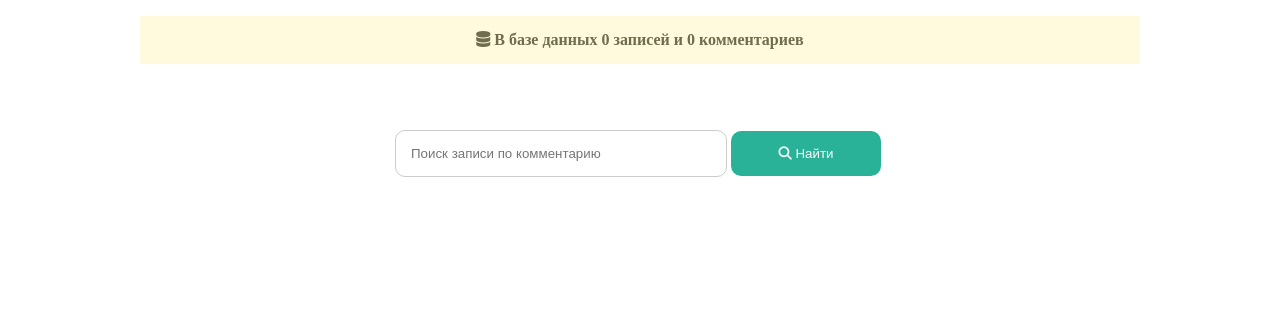
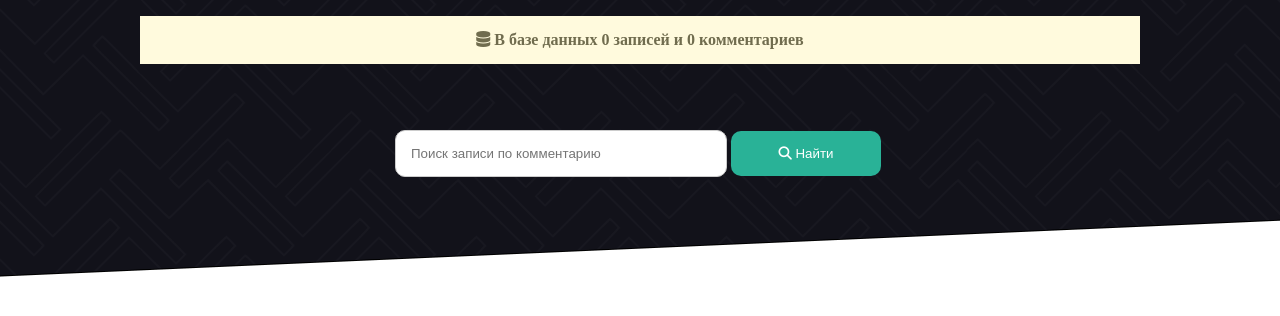
Before and after one commit to vladislaus1990/test, a PHP site: page / in a window 1280 px wide. Shown: the top 316 px of the page. Run offline with PHP 8.4, Linux system fonts and the light colour scheme; data that the repository does not hold is empty; some libraries are stand-ins or nearby versions.

Commit message:
Add files via upload

```diff
--- a/index.php
+++ b/index.php
@@ -2,7 +2,7 @@
 <html>
 <head>
 <meta charset="UTF-8">
-<title>...</title>
+<title>Тестовое задание для ИНЛАЙН</title>
 <link rel="stylesheet" type="text/css" href="style.css">
 <script src="https://use.fontawesome.com/179054da48.js"></script>
 </head>
--- a/style.css
+++ b/style.css
@@ -2,7 +2,7 @@ body {
     margin:0 auto;
     padding:0;
     width:1000px;
-
+    background: url("bg.png") center top no-repeat;
 }
 
 h2 {
@@ -12,7 +12,7 @@ h2 {
 .form {
     display:block;
     width:490px;
-    margin:0 auto;
+    margin:0 auto 160px;
 }
 
 input {
```
Also changed, not shown: bg.png (added).
